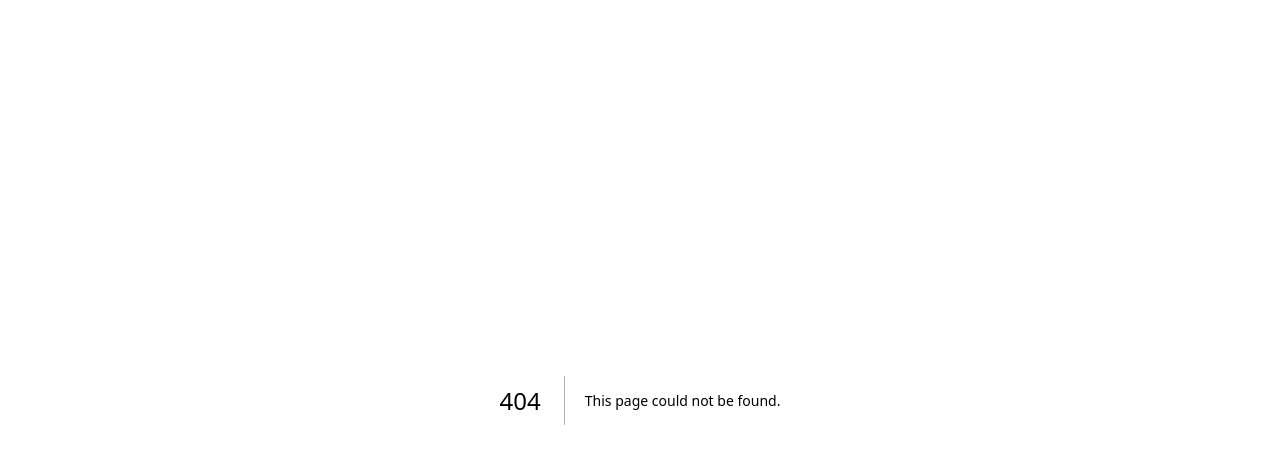
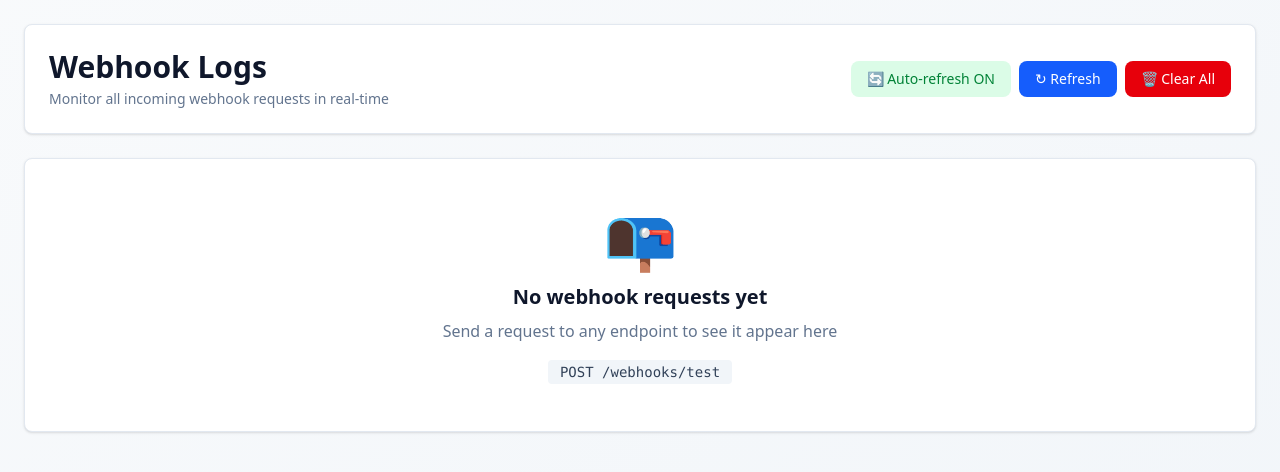
Before and after one commit to ashchan3811/mock-webhooks, a Next.js app: page / in a window 1280 px wide. Before the commit this address had no page. Shown: the top 472 px of the page. Built offline with nearby package versions, Linux system fonts and the light colour scheme.

Commit message:
Add LogsPage component: implement a dedicated page for monitoring webhook logs with real-time updates, search functionality, and detailed request information including headers, query parameters, and body.

```diff
--- a/app/logs/page.tsx
+++ b/app/page.tsx
@@ -124,7 +124,7 @@
   });
 
   return (
-    <div className="min-h-screen bg-gradient-to-br from-slate-50 to-slate-100">
+    <div className="min-h-screen bg-linear-to-br from-slate-50 to-slate-100">
       <div className="max-w-7xl mx-auto p-6">
         {/* Header */}
         <div className="bg-white rounded-lg shadow-sm border border-slate-200 p-6 mb-6">
@@ -188,7 +188,7 @@
               Send a request to any endpoint to see it appear here
             </p>
             <code className="bg-slate-100 px-3 py-1 rounded text-sm text-slate-700">
-              POST /webhook/test
+              POST /webhooks/test
             </code>
           </div>
         ) : (
```
